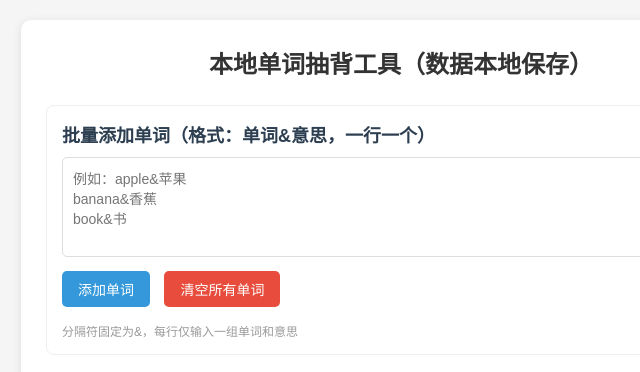
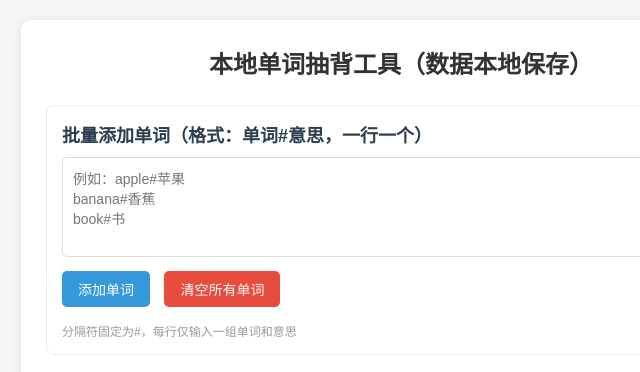
Before and after one commit to sozfy/choubeidanci, a plain HTML site: page index.html in a window 1280 px wide. Shown: the top 372 px of the page, 239-879 px from the left. Drawn offline with Linux system fonts and the light colour scheme.

Commit message:
Update index.html

```diff
--- a/index.html
+++ b/index.html
@@ -115,14 +115,14 @@
 
         <!-- 批量添加单词区域 -->
         <div class="section">
-            <h3>批量添加单词（格式：单词&意思，一行一个）</h3>
-            <textarea id="wordInput" placeholder="例如：apple&苹果
-banana&香蕉
-book&书"></textarea>
+            <h3>批量添加单词（格式：单词#意思，一行一个）</h3>
+            <textarea id="wordInput" placeholder="例如：apple#苹果
+banana#香蕉
+book#书"></textarea>
             <button onclick="addWords()">添加单词</button>
             <!-- 新增清空所有单词按钮 -->
             <button class="danger" onclick="clearAllWords()">清空所有单词</button>
-            <p class="tip">分隔符固定为&，每行仅输入一组单词和意思</p>
+            <p class="tip">分隔符固定为#，每行仅输入一组单词和意思</p>
         </div>
 
         <!-- 随机抽词展示区域 -->
@@ -184,7 +184,7 @@ book&书"></textarea>
             lines.forEach(line => {
                 const trimLine = line.trim();
                 if (!trimLine) return;
-                const [word, meaning] = trimLine.split('&');
+                const [word, meaning] = trimLine.split('#');
                 if (word && meaning) {
                     const wordObj = { word: word.trim(), meaning: meaning.trim() };
                     // 避免重复添加相同单词
```
